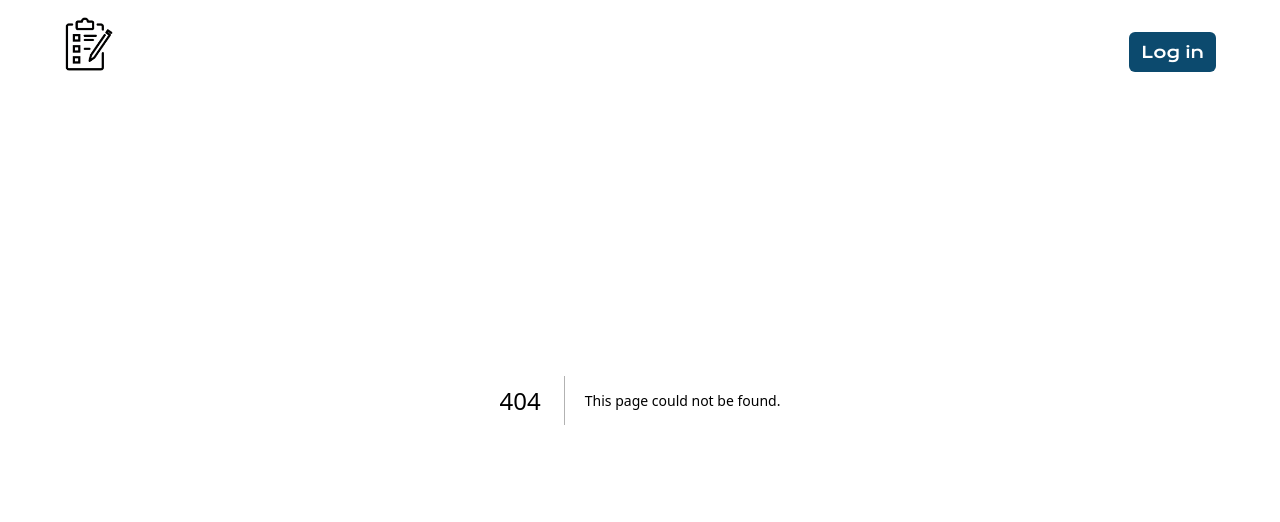
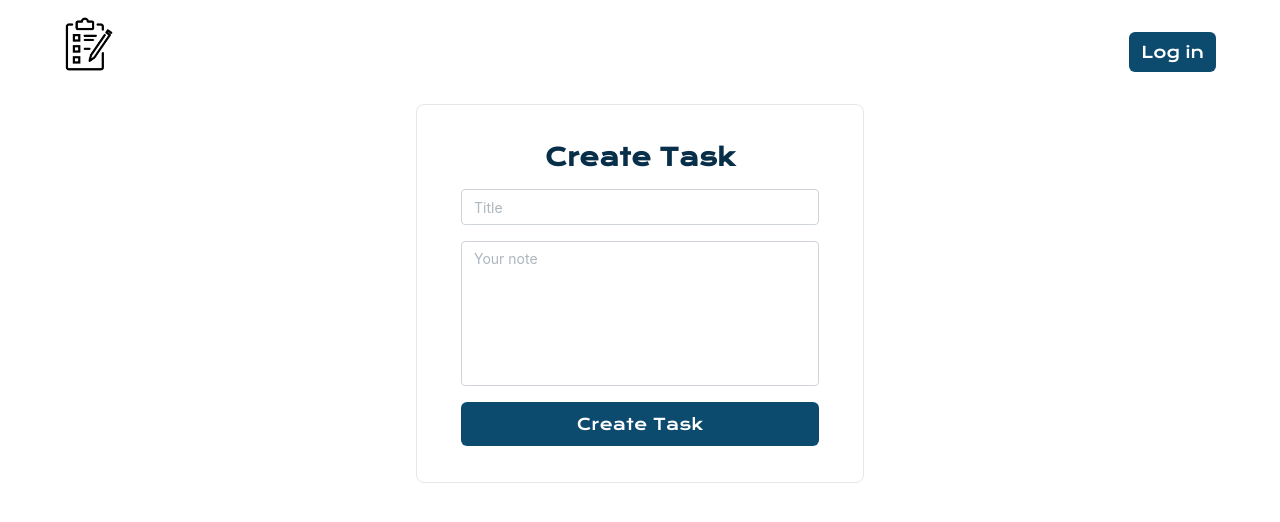
Before and after one commit to RiyaTorgal/to-do-list, a Next.js app: page /createtask in a window 1280 px wide. Before the commit this address had no page. Shown: the top 522 px of the page. Built offline with nearby package versions, Linux system fonts and the light colour scheme.

Commit message:
Add Create Task Page

```diff
--- a/app/components/Hero/Hero.jsx
+++ b/app/components/Hero/Hero.jsx
@@ -12,8 +12,8 @@ const Hero = () => {
             <p className='hero__subtitle text-sky-800'>
                 A website to help you manage your daily tasks in a more systematic manner
             </p>
-            <Link href="/">
-        <button className="mt-4 p-3 rounded-md leading-5 font-bold text-white transition-colors duration-200 transform bg-sky-900 hover:bg-sky-950  focus:outline-none">Create List</button>
+            <Link href="/createtask">
+        <button className="mt-4 p-3 rounded-md leading-5 text-white transition-colors duration-200 transform bg-sky-900 hover:bg-sky-950  focus:outline-none">Create List</button>
         </Link>
         </div>
     </div>
--- /dev/null
+++ b/app/createtask/page.js
@@ -0,0 +1,37 @@
+import {Input, Textarea } from '@mantine/core'
+import React from 'react'
+
+const page = () => {
+    return (
+    <>
+    <div className="py-6"/>
+    <div className="mt-14 p-5 w-full max-w-md mx-auto overflow-hidden bg-white border rounded-lg">
+        <div className="px-6 py-4">
+            <h2 className="text-2xl font-bold text-center text-sky-950">Create Task</h2>
+            <form>
+                <div className="w-full mt-4">
+                    <Input
+                        variant="default"
+                        name="title"
+                        placeholder="Title"
+                        required
+                    />
+                </div>
+
+                <div className="w-full mt-4">
+                    <Textarea
+                        autosize
+                        minRows={6}
+                        name="note"
+                        placeholder="Your note"
+                    />
+                </div>
+                <button className="mt-4 w-full p-3 rounded-md leading-5 text-white transition-colors duration-200 transform bg-sky-900 hover:bg-sky-950  focus:outline-none">Create Task</button>
+                </form>
+            </div>
+        </div>
+    </>
+    )
+}
+
+export default page
```
